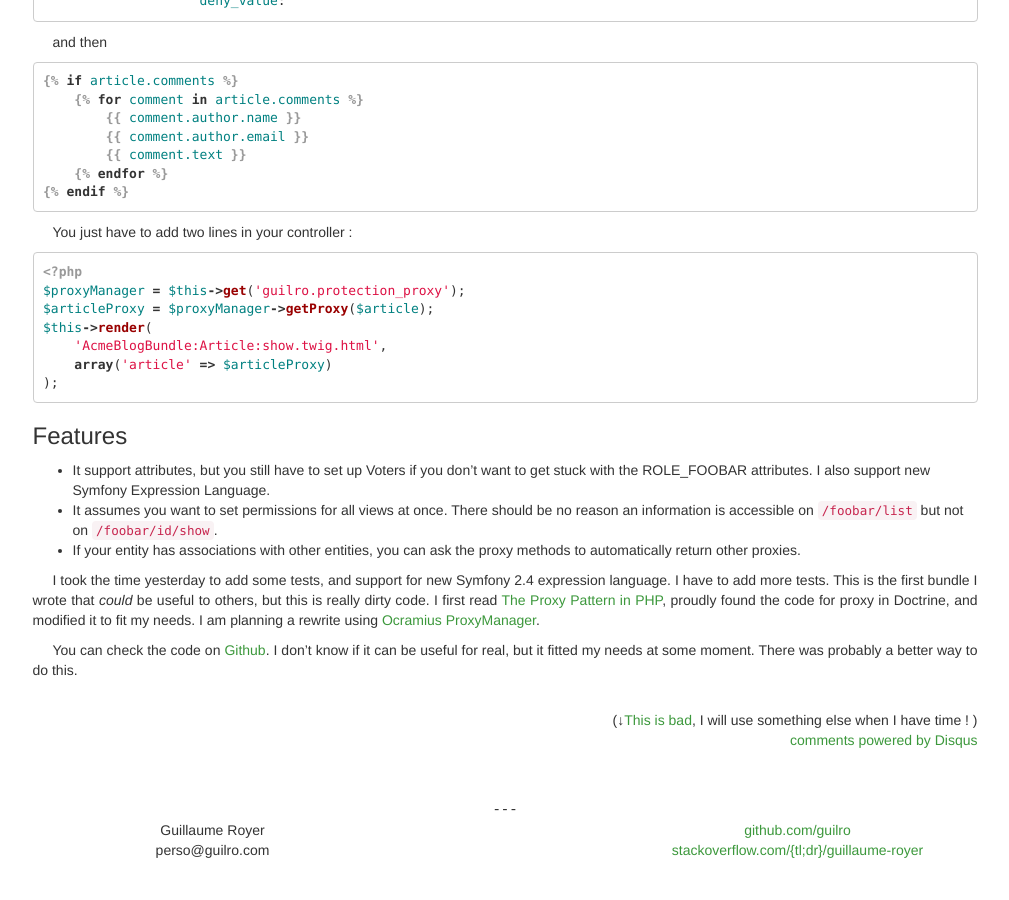
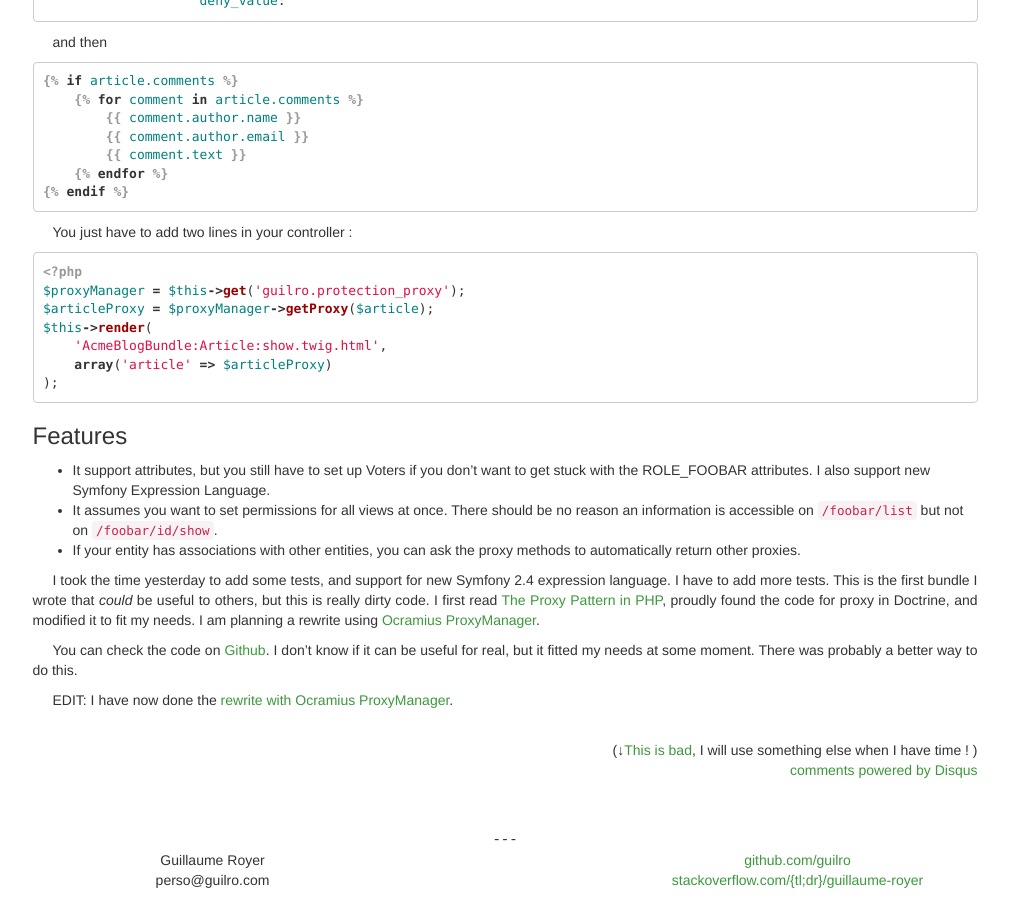
Before and after one commit to jillro/guilro.github.io, a Jekyll site: the page built from _posts/2014-01-21-guilro-protection-proxy-bundle.md, in a window 1280 px wide and 900 px high, scrolled down 1476 px. Shown: the whole window, without its empty margins (135-1144 px from the left). Built offline with Jekyll 4.4.1, drawn with Linux system fonts in a browser that asks for light colours; Markdown is read by kramdown in place of the engine named in the settings; comment, search, counter and statistics services are not loaded; before the commit the page ends 2346 px from its top, so only the background shows below that.

Commit message:
update first article about GuilroProtectionProxyBundle with link to the second one

```diff
--- a/_posts/2014-01-21-guilro-protection-proxy-bundle.md
+++ b/_posts/2014-01-21-guilro-protection-proxy-bundle.md
@@ -96,3 +96,5 @@ $this->render(
 I took the time yesterday to add some tests, and support for new Symfony 2.4 expression language. I have to add more tests. This is the first bundle I wrote that *could* be useful to others, but this is really dirty code. I first read [The Proxy Pattern in PHP](http://ocramius.github.io/presentations/proxy-pattern-in-php/#/12), proudly found the code for proxy in Doctrine, and modified it to fit my needs. I am planning a rewrite using [Ocramius ProxyManager](https://github.com/Ocramius/ProxyManager/blob/master/src/ProxyManager/Factory/AccessInterceptorValueHolderFactory.php).
 
 You can check the code on [Github](https://github.com/Guilro/GuilroProtectionProxyBundle). I don't know if it can be useful for real, but it fitted my needs at some moment. There was probably a better way to do this.
+
+EDIT: I have now done the [rewrite with Ocramius ProxyManager](/symfony/2014/01/23/guilro-protection-proxy-bundle-2.html).
```
